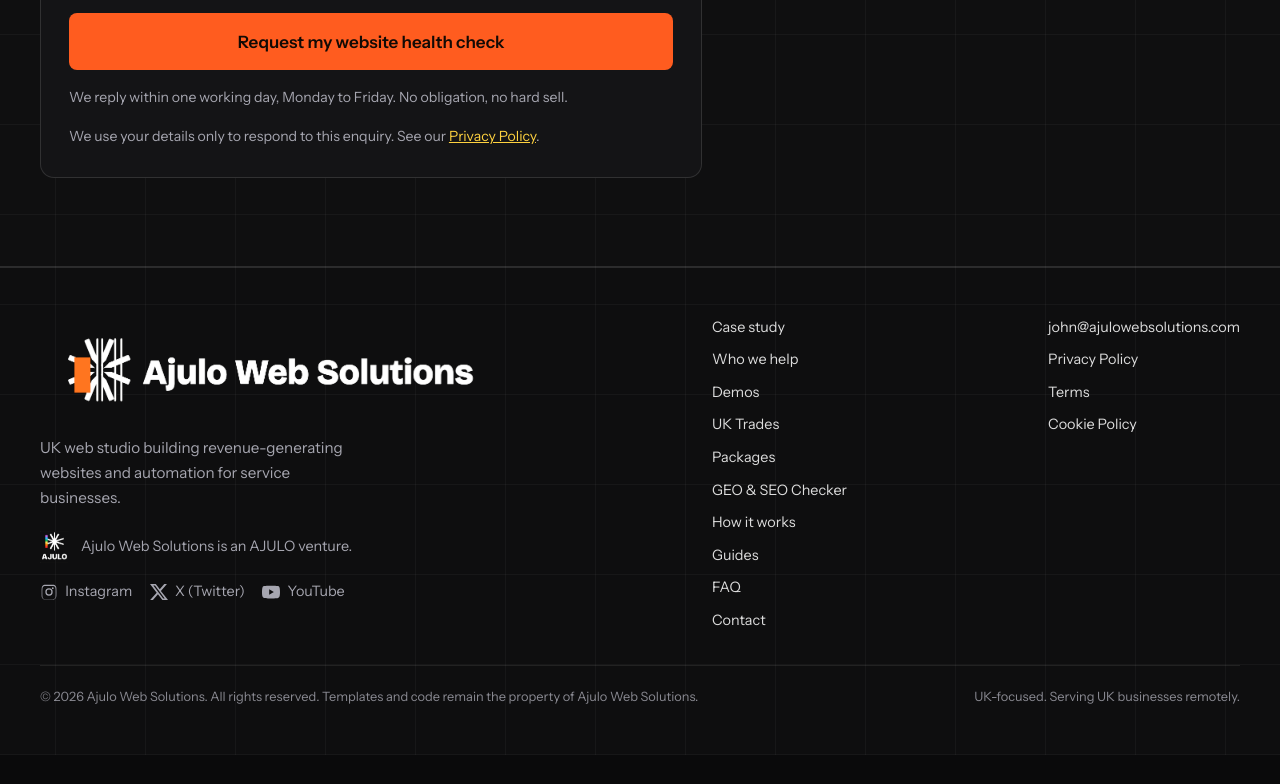
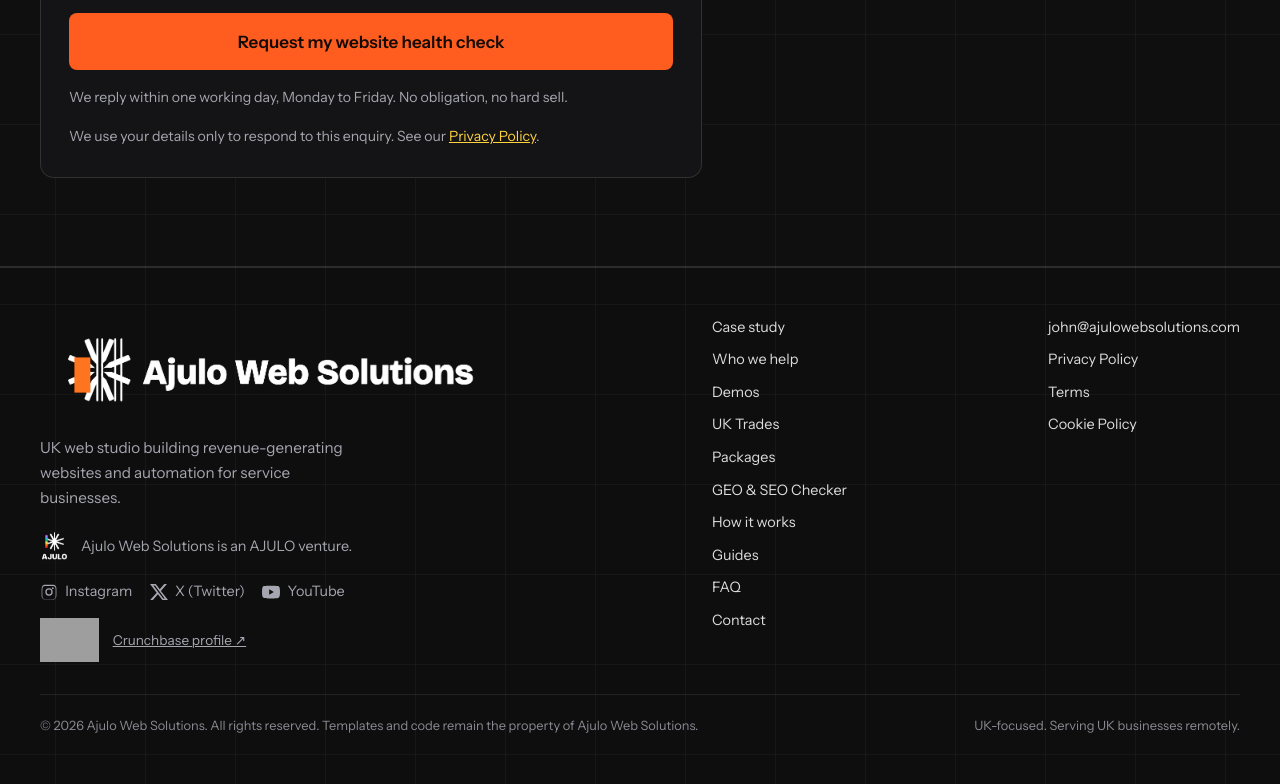
Before and after one commit to ajulojohn1-alt/portfolio, a website: page index.html in a window 1280 px wide. Shown: the part 10496-11280 px from the top of the page. Before the commit the page ends 11251 px from the top, so only its background shows below. Drawn offline with nearby package versions, Linux system fonts and the light colour scheme; grey boxes are pictures that could not be loaded.

Commit message:
footer: add websitelaunches badge + Crunchbase profile link on all pages

```diff
--- a/index.html
+++ b/index.html
@@ -83,6 +83,7 @@
    "sameAs": [
     "https://www.instagram.com/ajulo_web_solutions/",
     "https://x.com/ajulosolutions",
+    "https://www.crunchbase.com/organization/ajulo-web-solutions",
     "https://www.youtube.com/@ajulowebsolutions"
    ],
    "description": "Ajulo Web Solutions is a UK web studio that builds fast, conversion-focused websites and automation for service businesses — removals and other trades, salons and beauty studios, solicitors, accountants and interior designers.",
@@ -834,6 +835,10 @@
             YouTube
           </a>
         </div>
+        <div class="footer-verified">
+          <a href="https://websitelaunches.com/site/ajulowebsolutions.com" target="_blank" rel="noopener"><img src="https://websitelaunches.com/badge/ajulowebsolutions.com.svg" alt="Established online — public launch record" width="255" height="55" loading="lazy"></a>
+          <a href="https://www.crunchbase.com/organization/ajulo-web-solutions" target="_blank" rel="noopener">Crunchbase profile ↗</a>
+        </div>
       </div>
       <div class="footer-links">
         <a href="#proof">Case study</a>
--- a/styles.css
+++ b/styles.css
@@ -821,6 +821,25 @@
   color: var(--gold);
 }
 
+.footer-verified {
+  display: flex;
+  align-items: center;
+  gap: 14px;
+  flex-wrap: wrap;
+  margin-top: 14px;
+}
+
+.footer-verified img {
+  display: block;
+  height: 44px;
+  width: auto;
+}
+
+.footer-verified a {
+  font-size: 0.85rem;
+  color: var(--muted);
+}
+
 .footer-social {
   display: flex;
   gap: 1.1rem;
```
Also changed, not shown: answers/do-i-need-a-website-for-my-trade-business.html (+4 -0 lines), answers/google-business-profile-for-trades.html (+4 -0 lines), answers/how-much-does-a-website-cost-for-a-tradesman.html (+4 -0 lines), answers/how-to-get-more-quote-requests-for-a-removals-business.html (+4 -0 lines), answers/is-missed-call-text-back-legal-in-the-uk.html (+4 -0 lines), answers/why-is-my-trade-website-not-getting-enquiries.html (+4 -0 lines), demo.html (+4 -0 lines), geo-seo-checker/index.html (+4 -0 lines), trades.html (+4 -0 lines).
